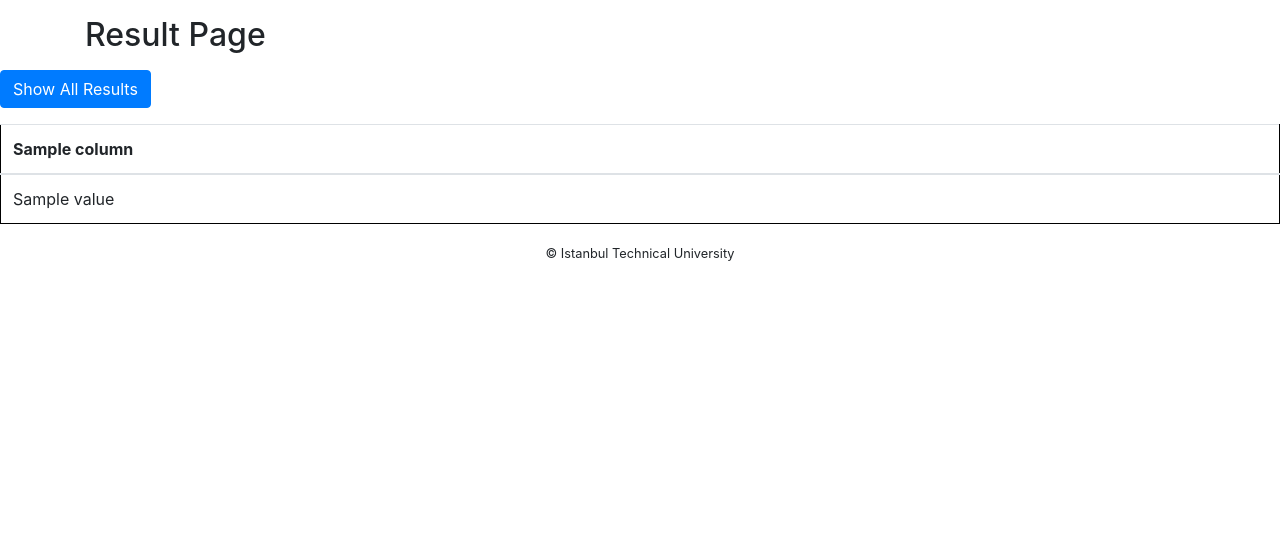
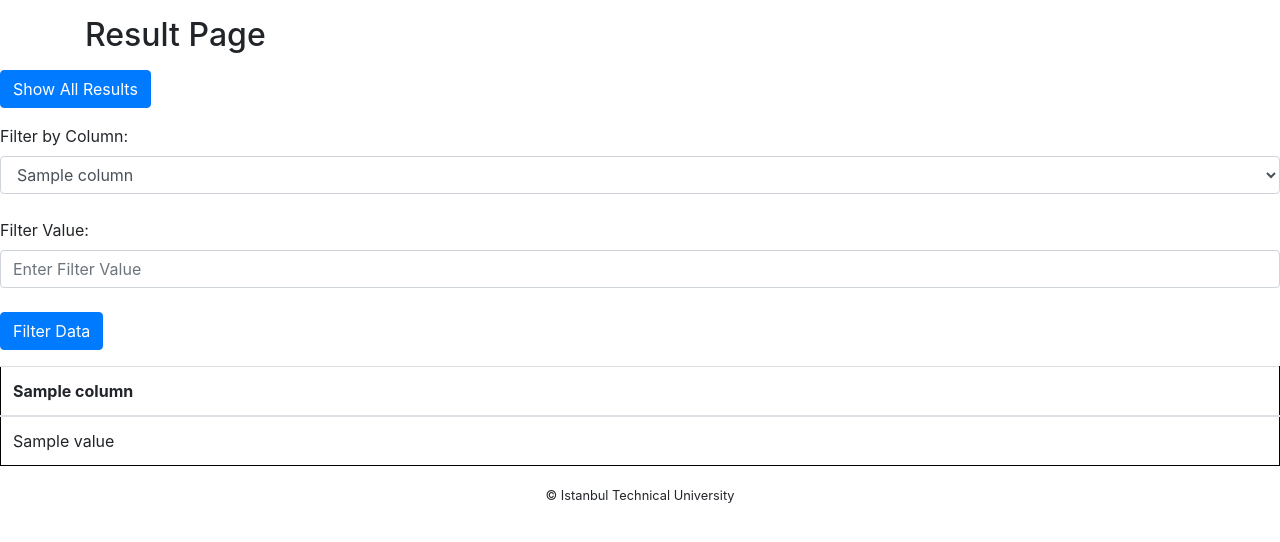
Before and after one commit to qwertymert/Formula1-Database-blg317e-project, a Flask app: template templates/results.html in a window 1280 px wide. Shown: the part 56-598 px from the top of the page. Run offline with Flask 3, Linux system fonts and the light colour scheme; the template is opened without the code that fills it: most values are stand-ins (such as "Sample title", 1, 10 or a date in 2020); some libraries are stand-ins or nearby versions.

Commit message:
Generic filter added for Results

```diff
--- a/templates/results.html
+++ b/templates/results.html
@@ -13,6 +13,19 @@
 <div class=" mt-3">
     <form action="{{ url_for("results_page") }}" method="post">
         <button class="btn btn-primary mb-3" type="submit">Show All Results</button>
+    </form>
+    <form action="{{ url_for("viewResult.filter_data") }}" method="post">
+        <label for="column_input">Filter by Column:</label>
+        <select name="column_input" id="column_input" class="form-control">
+            {% for column in columns %}
+                <option value="{{ column }}">{{ column }}</option>
+            {% endfor %}
+        </select>
+        <br>
+        <label for="filter_input">Filter Value:</label>
+        <input type="text" name="filter_input" id="filter_input" class="form-control" placeholder="Enter Filter Value">
+        <br>
+        <button class="btn btn-primary mb-3" type="submit">Filter Data</button>
     </form>
     {% if table_names %}
     <table class="table">
```
Also changed, not shown: viewResult.py (+15 -0 lines).
